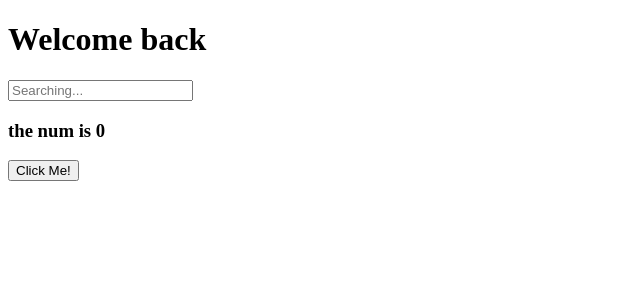
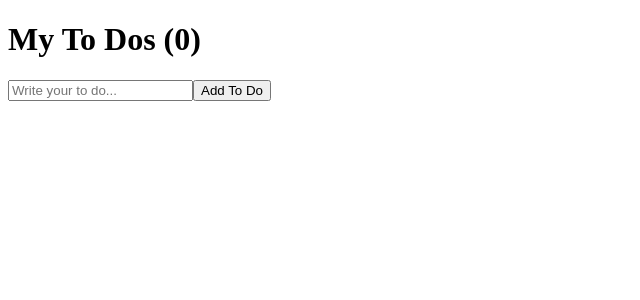
Before and after one commit to Imeanstar/ReactApp-nomadCoder-movieWebService, a React (Create React App) app: page / in a window 1280 px wide. Shown: the top 300 px of the page, without its empty margins (0-640 px from the left). Built offline with nearby package versions, Linux system fonts and the light colour scheme.

Commit message:
To Do List part one

```diff
--- a/src/App.js
+++ b/src/App.js
@@ -3,28 +3,31 @@
 
 
 function App() {
-  const [counter, setValue] = useState(0);
-  const [keyword, setKeyword] = useState("");
-  const onClick = () => setValue((val) => val + 1);
-  const onChange = (event) => setKeyword(event.target.value);
-  console.log("i run all the time");
-  const iRunOnlyOnce = () => {
-    console.log("i run only once");
-  }
-  useEffect(() => {
-    if(keyword !== ""){
-      console.log("SEARTCH FOR", keyword);
+  const [toDo, setToDo] = useState("");
+  const [toDos, setToDos] = useState([]);
+  const onChange = (event) => setToDo(event.target.value);
+  const onSubmit = (event) => {
+    event.preventDefault();
+    if (toDo == ""){
+      return;
     }
-  }, [keyword]);
-  useEffect(iRunOnlyOnce, []);
+    setToDos((currentArray) => [toDo, ...currentArray]);
+    setToDo("");
+  };
   return (
     <div>
-      <h1>Welcome back</h1>
-      <input value={keyword} onChange={onChange} type="text" placeholder="Searching..." />
-      <h3>the num is {counter}</h3>
-      <button onClick={onClick}>Click Me!</button>
+      <h1>My To Dos ({toDos.length})</h1>
+      <form onSubmit={onSubmit}>
+        <input
+          onChange={onChange}
+          value={toDo}
+          type="text"
+          placeHolder="Write your to do..."
+        />
+        <button>Add To Do</button>
+      </form>
     </div>
-  );
+  )
 }
 
 export default App;
```
